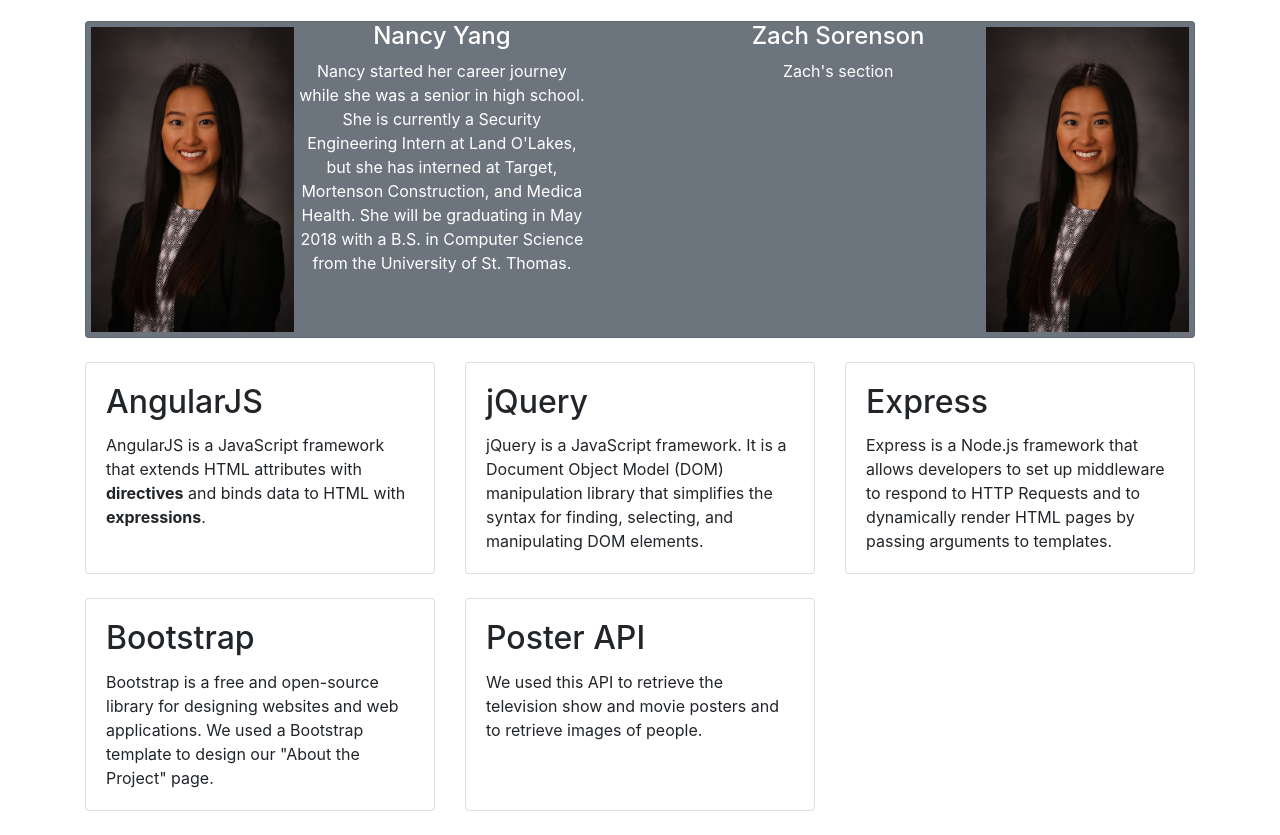
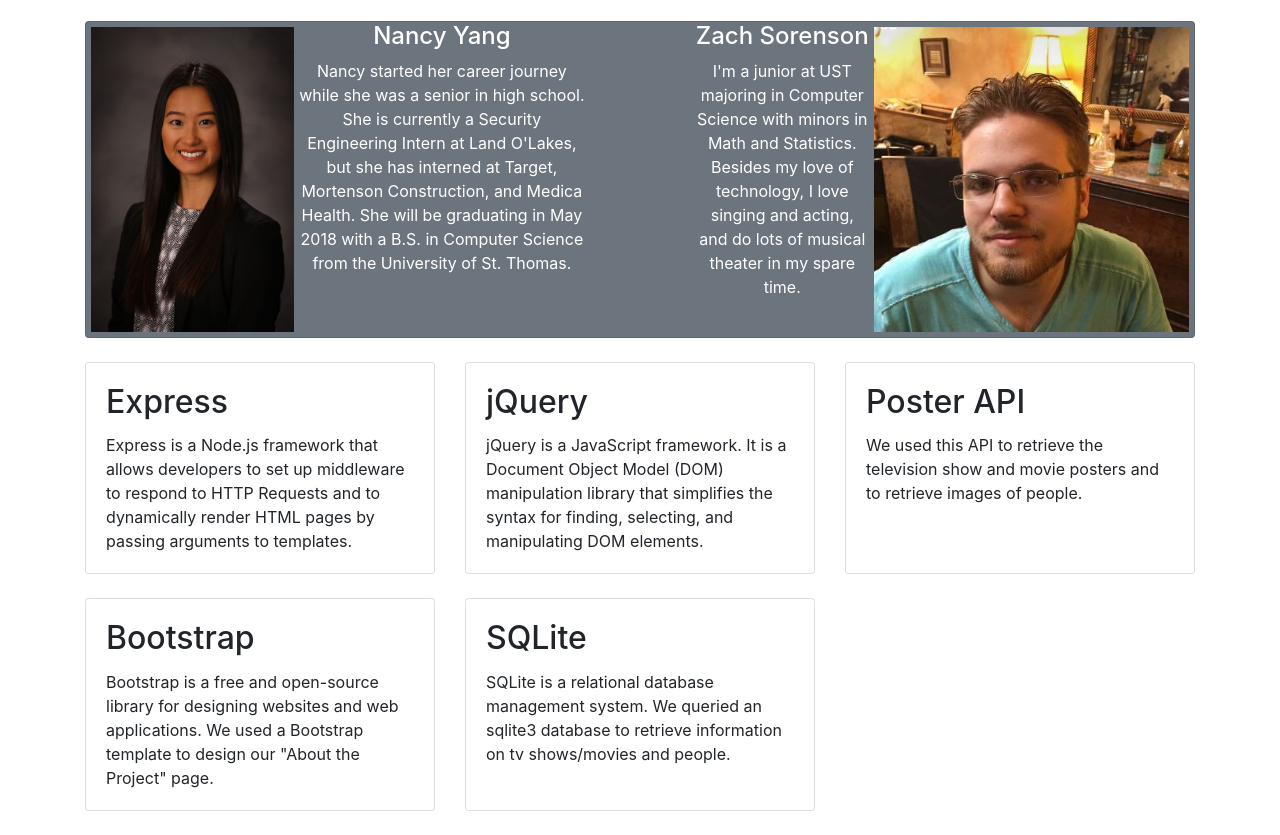
Before and after one commit to zachmsorenson/MovieWiki, a website: page public/about.html in a window 1280 px wide. Shown: the part 489-1324 px from the top of the page. Drawn offline with Linux system fonts and the light colour scheme.

Commit message:
added Zach's about section

```diff
--- a/public/about.html
+++ b/public/about.html
@@ -70,10 +70,11 @@
                             the University of St. Thomas.
                         </p>
                     </div>
-                    <div class="two"><img id="imgZach" src="images/Nancy.jpeg" width="auto" height="305"/>
+                    <div class="two"><img id="imgZach" src="images/Zach.jpg" width="auto" height="305"/>
                         <h4>Zach Sorenson</h4>
                         <p class="text-white m-0">
-                            Zach's section
+                            I'm a junior at UST majoring in Computer Science with minors in Math and Statistics.
+                            Besides my love of technology, I love singing and acting, and do lots of musical theater in my spare time.
                         </p>
                     </div>
                 </div>
@@ -84,9 +85,10 @@
                 <div class="col-md-4 mb-4">
                     <div class="card h-100">
                         <div class="card-body">
-                            <h2 class="card-title">AngularJS</h2>
+                            <h2 class="card-title">Express</h2>
                             <p class="card-text">
-                                AngularJS is a JavaScript framework that extends HTML attributes with <b>directives</b> and binds data to HTML with <b>expressions</b>.
+                                Express is a Node.js framework that allows developers to set up middleware to respond to HTTP Requests
+                                and to dynamically render HTML pages by passing arguments to templates.
                             </p>
                         </div>
                     </div>
@@ -107,10 +109,10 @@
                 <div class="col-md-4 mb-4">
                     <div class="card h-100">
                         <div class="card-body">
-                            <h2 class="card-title">Express</h2>
+                            <h2 class="card-title">Poster API</h2>
                             <p class="card-text">
-                                Express is a Node.js framework that allows developers to set up middleware to respond to HTTP Requests
-                                and to dynamically render HTML pages by passing arguments to templates.
+                                We used this API to retrieve the television show and movie posters
+                                and to retrieve images of people.
                             </p>
                         </div>
                     </div>
@@ -131,10 +133,10 @@
                 <div class="col-md-4 mb-4">
                     <div class="card h-100">
                         <div class="card-body">
-                            <h2 class="card-title">Poster API</h2>
+                            <h2 class="card-title">SQLite</h2>
                             <p class="card-text">
-                                We used this API to retrieve the television show and movie posters
-                                and to retrieve images of people.
+                                SQLite is a relational database management system.
+                                We queried an sqlite3 database to retrieve information on tv shows/movies and people.
                             </p>
                         </div>
                     </div>
```
Also changed, not shown: public/images/zach.jpg (added).
